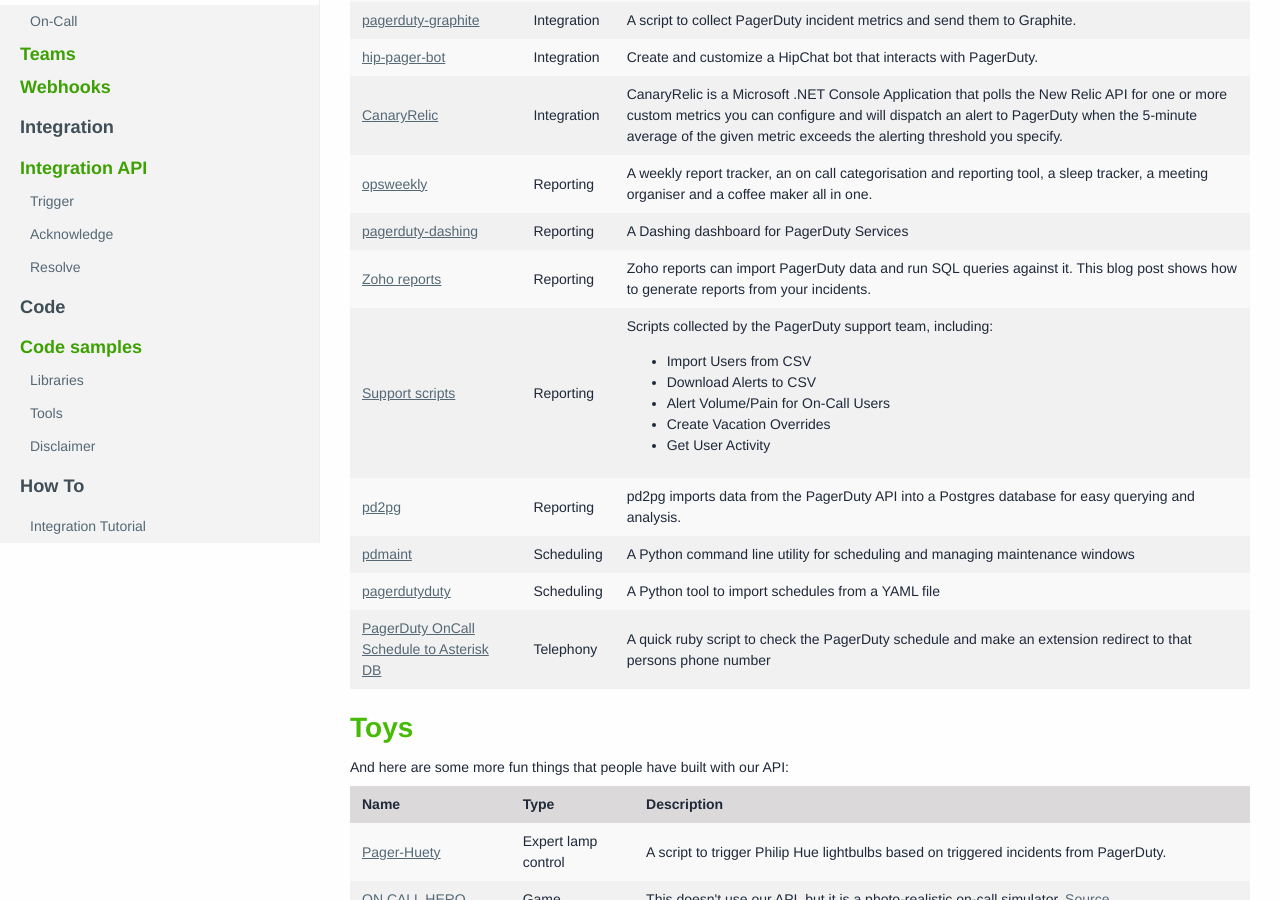
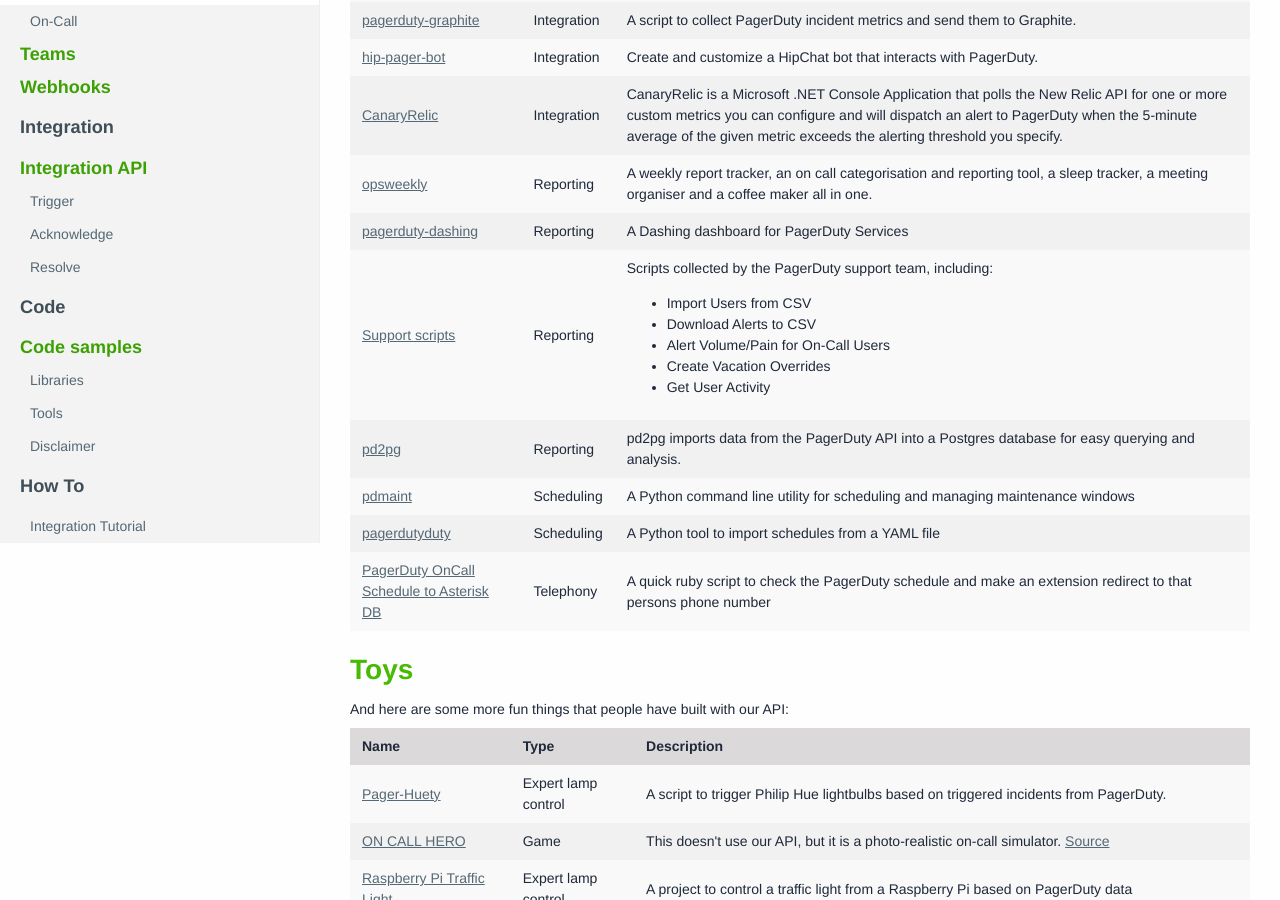
Before and after one commit to h4dz/devdocs, a Jekyll site: the page built from source/documentation/code/tools.html, in a window 1280 px wide and 900 px high, scrolled down 796 px. Built offline with Jekyll 4.4.1, drawn with Linux system fonts in a browser that asks for light colours; some web fonts are replaced.

Commit message:
Remove zoho
Zoho requires basic auth, which we just deprecated.

```diff
--- a/source/_data/tools.yml
+++ b/source/_data/tools.yml
@@ -26,12 +26,6 @@
   url: https://github.com/thegreenrobot/pagerduty_dashing
   type: Reporting
   description: "A Dashing dashboard for PagerDuty Services"
-  tag: Tool
-
-- name: Zoho reports
-  url: https://blog.pagerduty.com/2014/02/build-out-your-pagerduty-reports-with-zoho/
-  type: Reporting
-  description: "Zoho reports can import PagerDuty data and run SQL queries against it. This blog post shows how to generate reports from your incidents."
   tag: Tool
 
 - name: Support scripts
```
